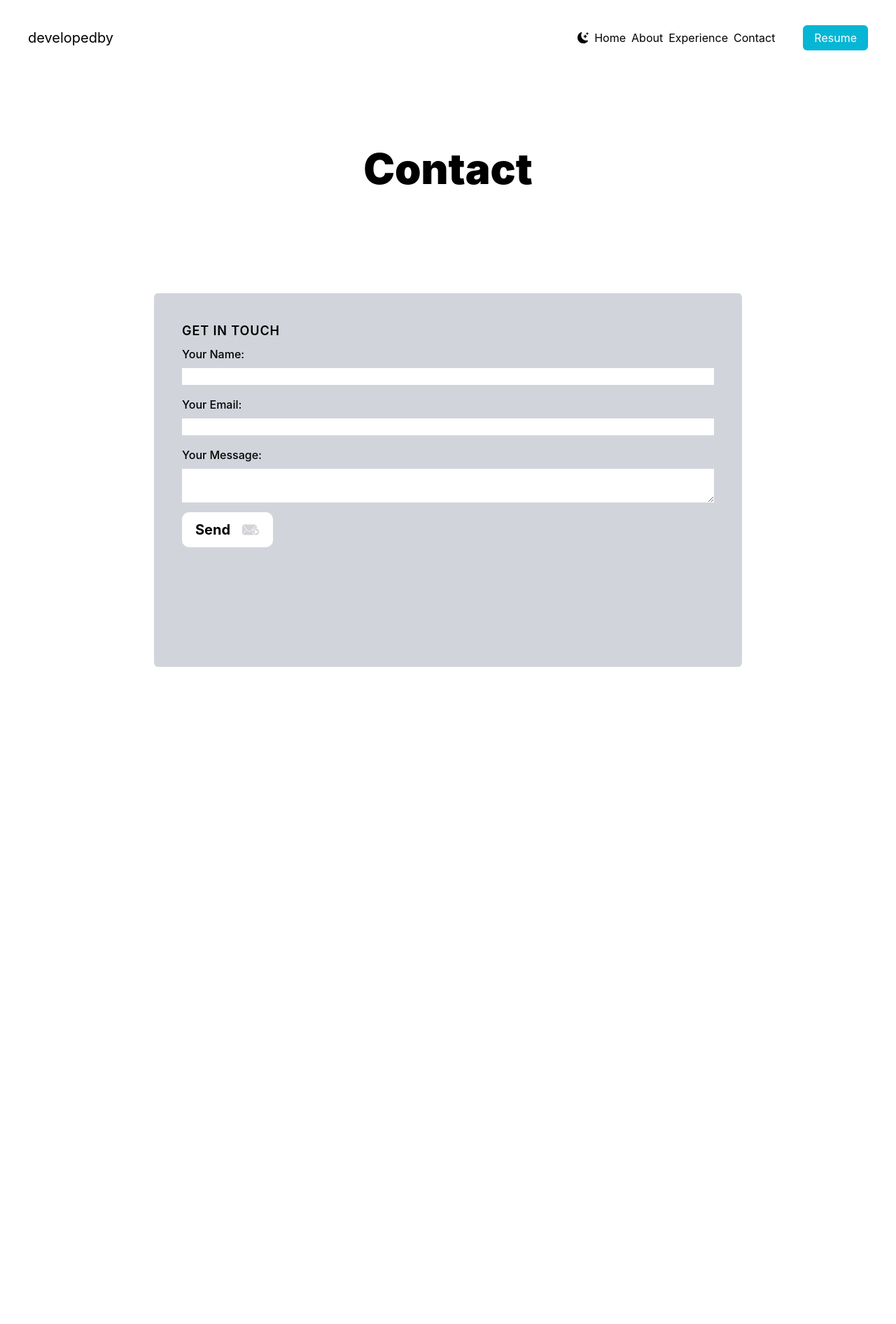
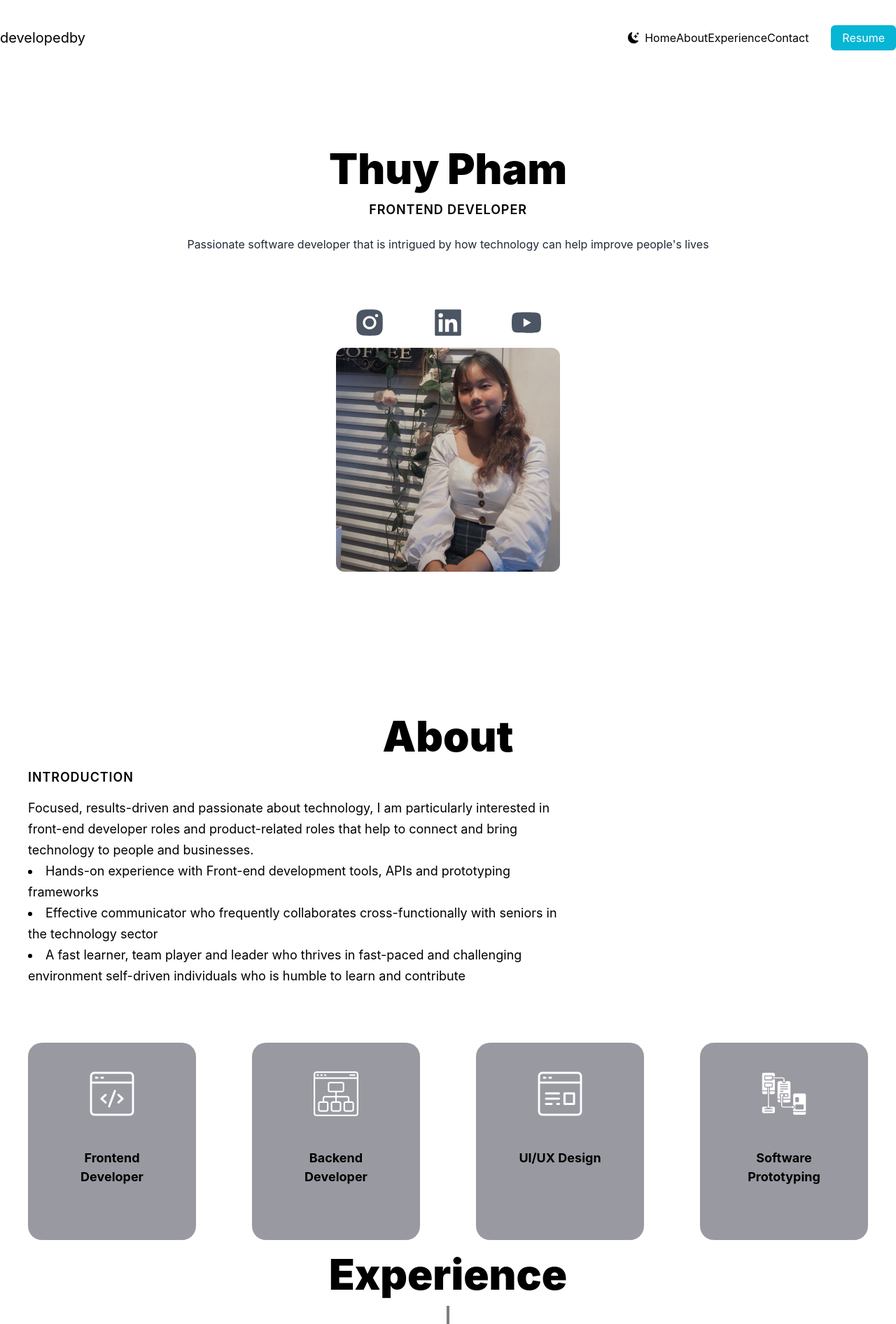
Before and after one commit to tweee64/portfolio, a React (Create React App) app: page /contact in a window 1280 px wide. Shown: the top 1892 px of the page at 70% size. Before the commit the page ends 1126 px from the top, so only its background shows below. Built offline with nearby package versions, Linux system fonts and the light colour scheme.

Commit message:
changing the navbar

```diff
--- a/src/App.js
+++ b/src/App.js
@@ -1,8 +1,50 @@
 import logo from "./logo.svg";
 import "./App.css";
 import Home from "./Home";
+import About from "./pages/About";
+import Contact from "./pages/Contact";
+import Experience from "./pages/Experience";
+import { BrowserRouter } from "react-router-dom";
+import MainLayout from "./layout/MainLayout";
+import NavBar from "./NavBar";
 function App() {
-  return <Home />;
+  return (
+    <BrowserRouter>
+      {/* <MainLayout> */}
+
+      <div className="relative z-0">
+        <div>
+          <NavBar />
+          <Home />
+        </div>
+        <div className="bg-about bg-cover bg-center bg-no-repeat">
+          <About />
+        </div>
+
+        {/* <div className="bg-tech bg-cover bg-center bg-no-repeat pb-10">
+          <Tech />
+        </div> */}
+
+        {/* <Projects /> */}
+
+        <div
+          className="bg-experience bg-cover bg-center bg-no-repeat
+        rounded-tl-[150px] rounded-br-[150px]"
+        >
+          <div
+            className="bg-experienceLight bg-cover bg-center
+        bg-no-repeat rounded-tl-[150px] rounded-br-[130px]"
+          >
+            <Experience />
+          </div>
+        </div>
+        <div>
+          <Contact />
+        </div>
+      </div>
+      {/* </MainLayout> */}
+    </BrowserRouter>
+  );
 }
 
 export default App;
--- a/src/Home.js
+++ b/src/Home.js
@@ -4,7 +4,7 @@ import MainLayout from "./layout/MainLayout";
 import { styles } from "./styles";
 export default function Home() {
   return (
-    <MainLayout>
+    <div>
       <div className="text-center p-10">
         <h2 className={styles.sectionHeadTextLight}>Thuy Pham</h2>
         <h3 className={styles.sectionSubTextLight}>Frontend Developer</h3>
@@ -22,6 +22,6 @@ export default function Home() {
       <div className="relative mx-auto w-80 h-80">
         <img className="rounded-xl " alt="profilepic" src={profilepic} />
       </div>
-    </MainLayout>
+    </div>
   );
 }
--- a/src/NavBar.js
+++ b/src/NavBar.js
@@ -1,7 +1,13 @@
 import { BsFillMoonStarsFill } from "react-icons/bs";
 import { Link } from "react-router-dom";
+import { useState } from "react";
+import { navLinks } from "./constants";
+
 export default function NavBar(props) {
   const { onDarkMode } = props;
+  const [active, setActive] = useState("");
+  const [toggle, setToggle] = useState(false);
+
   return (
     <div>
       <nav className="py-10 mb-12 flex justify-between">
@@ -11,7 +17,7 @@ export default function NavBar(props) {
             onClick={onDarkMode}
             className="cursor-pointer mr-2"
           />
-          <li className="mr-2 dark:text-neutral-100">
+          {/* <li className="mr-2 dark:text-neutral-100">
             <Link to="/">Home</Link>
           </li>
           <li className="mr-2 first-line:dark:text-neutral-100">
@@ -22,7 +28,16 @@ export default function NavBar(props) {
           </li>
           <li className="mr-2 dark:text-neutral-100">
             <Link to="/contact">Contact</Link>
-          </li>
+          </li> */}
+          {navLinks.map((nav) => (
+            <li
+              key={nav.id}
+              lassName="mr-2 dark:text-neutral-100"
+              onClick={() => setActive(nav.title)}
+            >
+              <a href={`#${nav.id}`}>{nav.title}</a>
+            </li>
+          ))}
           <li>
             <a
               href="#"
--- a/src/constants/index.js
+++ b/src/constants/index.js
@@ -8,6 +8,25 @@ import {
   ux,
   prototype,
 } from "../assets/index";
+
+export const navLinks = [
+  {
+    id: "home",
+    title: "Home",
+  },
+  {
+    id: "about",
+    title: "About",
+  },
+  {
+    id: "experience",
+    title: "Experience",
+  },
+  {
+    id: "contact",
+    title: "Contact",
+  },
+];
 
 const experiences = [
   {
--- a/src/index.js
+++ b/src/index.js
@@ -8,27 +8,27 @@ import Contact from "./pages/Contact";
 import reportWebVitals from "./reportWebVitals";
 import { createBrowserRouter, RouterProvider } from "react-router-dom";
 const root = ReactDOM.createRoot(document.getElementById("root"));
-const router = createBrowserRouter([
-  {
-    path: "/",
-    element: <App />,
-  },
-  {
-    path: "about",
-    element: <About />,
-  },
-  {
-    path: "experience",
-    element: <Experience />,
-  },
-  {
-    path: "contact",
-    element: <Contact />,
-  },
-]);
+// const router = createBrowserRouter([
+//   {
+//     path: "/",
+//     element: <App />,
+//   },
+//   {
+//     path: "about",
+//     element: <About />,
+//   },
+//   {
+//     path: "experience",
+//     element: <Experience />,
+//   },
+//   {
+//     path: "contact",
+//     element: <Contact />,
+//   },
+// ]);
 root.render(
   <React.StrictMode>
-    <RouterProvider router={router} />
+    <App />
   </React.StrictMode>
 );
 
--- a/src/pages/About.js
+++ b/src/pages/About.js
@@ -19,9 +19,13 @@ function About() {
             scale: 1,
             speed: 450,
           }}
-          className="bg-jetLight rounded-[20px] py-5 px-12 min-h-[280px]  "
+          className="bg-jetLight rounded-[20px] pt-10 pb-5 px-12 min-h-[280px] grid grid-rows-2 "
         >
-          <img src={icon} alt={title} className="w-16 h-16 object-contain" />
+          <img
+            src={icon}
+            alt={title}
+            className="w-16 h-16 object-contain inline-block justify-self-center "
+          />
           <h3 className="text-taupe text-[18px] font-bold text-center">
             {title}
           </h3>
@@ -31,7 +35,7 @@ function About() {
   };
 
   return (
-    <MainLayout>
+    <span id="about">
       <div className=" p-10">
         <div></div>
         <motion.section
@@ -77,7 +81,7 @@ function About() {
           </div>
         </motion.section>
       </div>
-    </MainLayout>
+    </span>
   );
 }
 
--- a/src/pages/Contact.js
+++ b/src/pages/Contact.js
@@ -4,6 +4,8 @@ import { styles } from "../styles";
 import emailjs from "emailjs-com";
 import { useState, useRef } from "react";
 import { send, sendHover } from "../assets";
+import { motion } from "framer-motion";
+import { slideIn, staggerContainer } from "../utils/motion";
 
 function Contact() {
   const formRef = useRef();
@@ -93,7 +95,18 @@ function Contact() {
       );
   };
   return (
-    <MainLayout>
+    <span id="contact">
+      <motion.section
+        variants={staggerContainer()}
+        initial="hidden"
+        whileInView="show"
+        viewport={{ once: false, amount: 0.25 }}
+        className={` `}
+      >
+        <motion.div
+          variants={slideIn("left", "tween", 0.2, 1)}
+          className="flex-[0.75] bg-jet p-8 rounded-2xl"
+        >
           <div className=" p-10">
             <h2 className={styles.sectionHeadText}>Contact</h2>
             <div className="flex justify-center h-screen">
@@ -191,7 +204,9 @@ function Contact() {
               </div>{" "}
             </div>
           </div>
-    </MainLayout>
+        </motion.div>
+      </motion.section>
+    </span>
   );
 }
 
--- a/src/pages/Experience.js
+++ b/src/pages/Experience.js
@@ -57,7 +57,8 @@ function Experience() {
   );
 
   return (
-    <MainLayout>
+    <span className="hash-span" id="experience">
+      &nbsp;
       <div className=" p-10">
         <h2 className={styles.sectionHeadText}>Experience</h2>
 
@@ -67,7 +68,7 @@ function Experience() {
           ))}
         </VerticalTimeline>
       </div>
-    </MainLayout>
+    </span>
   );
 }
 
```
Lines whose indentation alone changed are shown as unchanged.
